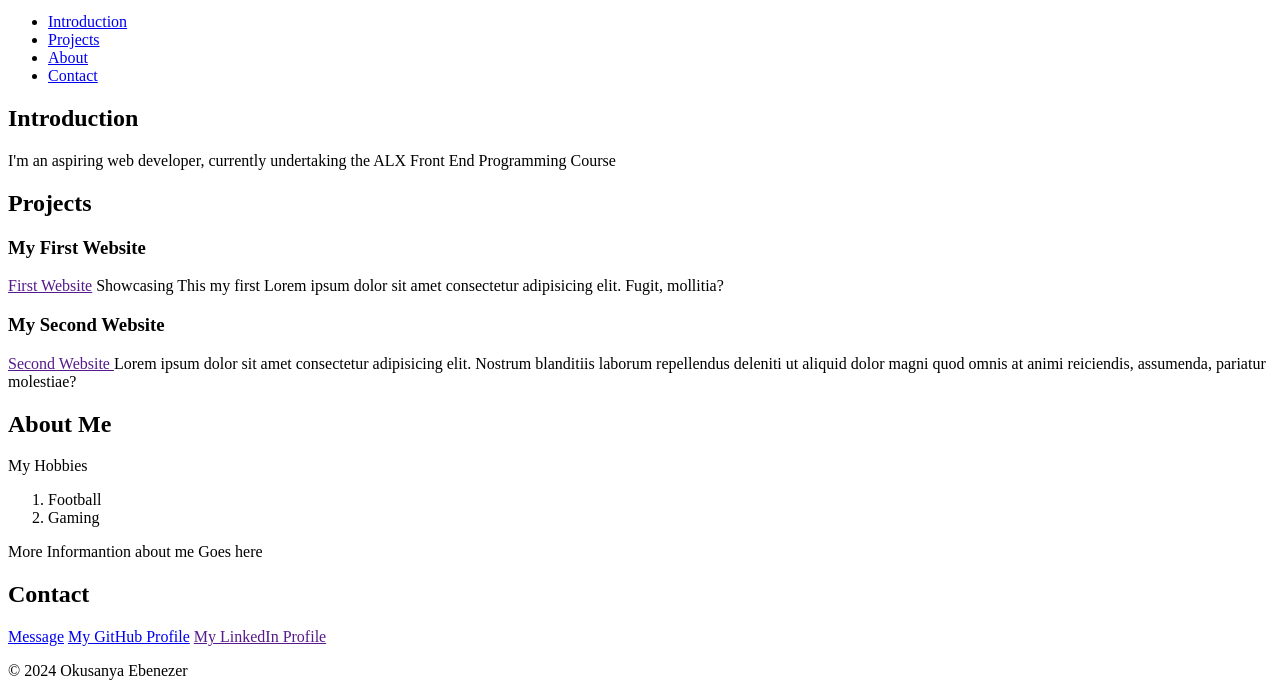
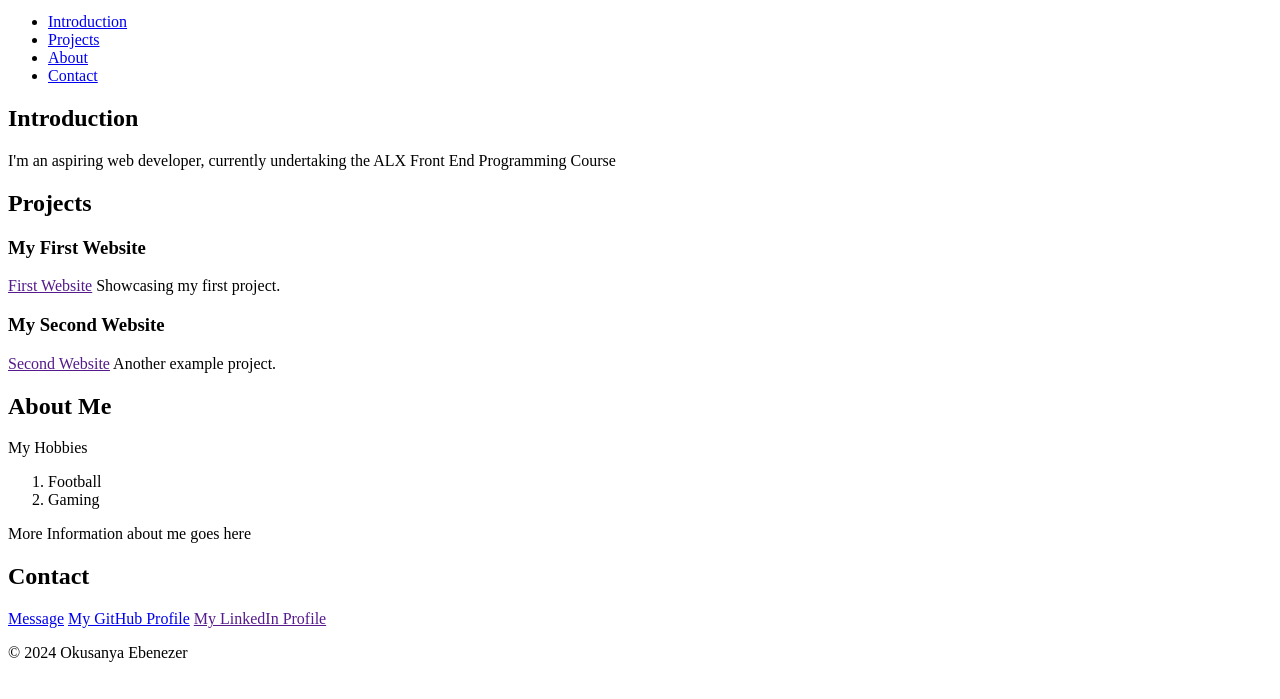
Before and after one commit to Kungga99/My_First_Portfolio, a plain HTML site: page portfolio/index.html in a window 1280 px wide. Shown: the part 101-800 px from the top of the page. Drawn offline with Linux system fonts and the light colour scheme.

Commit message:
Update index.html

```diff
--- a/portfolio/index.html
+++ b/portfolio/index.html
@@ -2,13 +2,15 @@
 <html lang="en">
   <head>
     <meta charset="utf-8" />
-    <title>Okusanya Tolulope - Personal PortFolio</title>
+    <meta name="viewport" content="width=device-width, initial-scale=1.0" />
+    <title>Personal Portfolio</title>
   </head>
   <body>
     <header>
       <h1>OKUSANYA TOLULOPE</h1>
       <p>My Professional Statement Goes Here</p>
     </header>
+
     <nav>
       <ul>
         <li><a href="#introduction">Introduction</a></li>
@@ -17,6 +19,7 @@
         <li><a href="#contact">Contact</a></li>
       </ul>
     </nav>
+
     <section id="introduction">
       <h2>Introduction</h2>
       <p>
@@ -24,25 +27,24 @@
         Programming Course
       </p>
     </section>
-    <section id="projects"></section>
+
+    <section id="projects">
       <h2>Projects</h2>
       <article class="projects">
         <h3>My First Website</h3>
         <p>
-        <a href="" target="_blank">First Website</a> Showcasing This my first
-        Lorem ipsum dolor sit amet consectetur adipisicing elit. Fugit,
-        mollitia?
+          <a href="" target="_blank">First Website</a> Showcasing my first
+          project.
         </p>
       </article>
       <article class="projects">
         <h3>My Second Website</h3>
         <p>
-        <a href="" target="_blank">Second Website </a>Lorem ipsum dolor sit amet
-        consectetur adipisicing elit. Nostrum blanditiis laborum repellendus
-        deleniti ut aliquid dolor magni quod omnis at animi reiciendis,
-        assumenda, pariatur molestiae?
+          <a href="" target="_blank">Second Website</a> Another example project.
         </p>
       </article>
+    </section>
+
     <section id="about">
       <h2>About Me</h2>
       <p>My Hobbies</p>
@@ -50,8 +52,9 @@
         <li>Football</li>
         <li>Gaming</li>
       </ol>
-      <p>More Informantion about me Goes here</p>
+      <p>More Information about me goes here</p>
     </section>
+
     <section id="contact">
       <h2>Contact</h2>
       <a href="mailto:okusanyaebenezer@gmail.com" target="_blank">Message</a>
```
Lines whose indentation alone changed are shown as unchanged.
